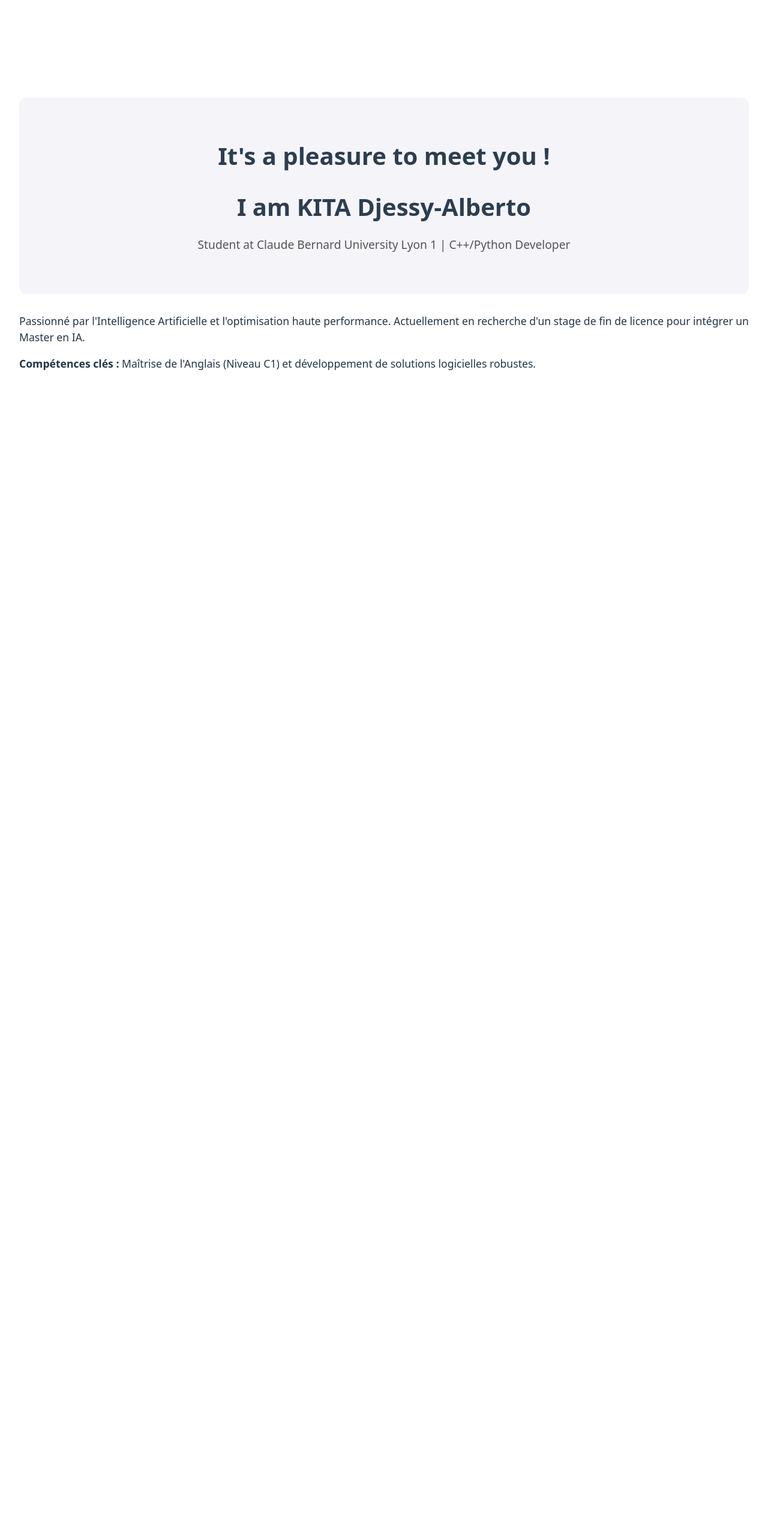
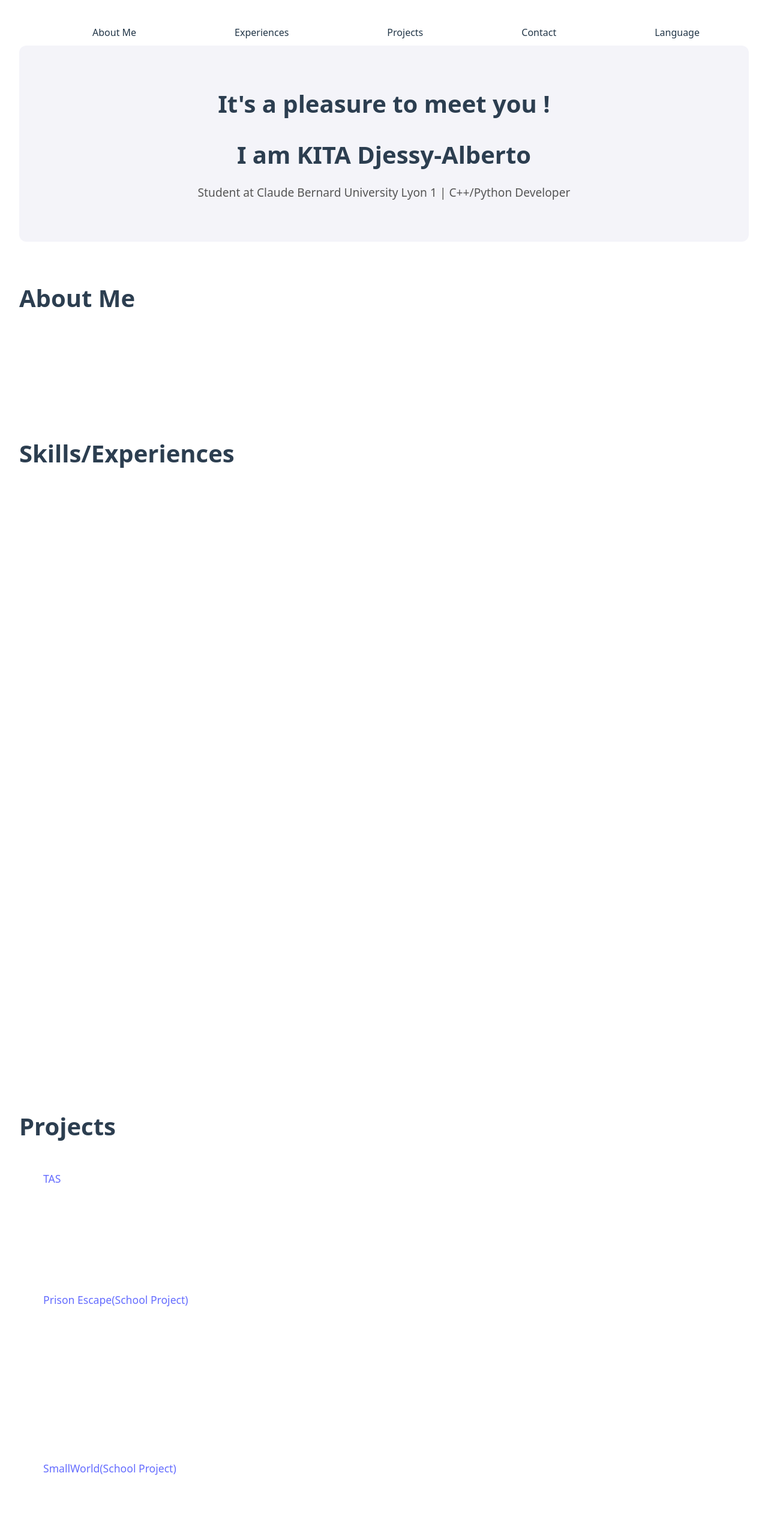
Before and after one commit to kyuubantai/kyuubantai.github.io, a React (Vite) app: page / in a window 1280 px wide. Shown: the top 2566 px of the page at 60% size. Before the commit the page ends 800 px from the top, so only its background shows below. Built offline with nearby package versions, Linux system fonts and the light colour scheme.

Commit message:
avancement html + css

```diff
--- a/src/App.css
+++ b/src/App.css
@@ -5,6 +5,18 @@
   text-align: center;
 }
 
+.navigation ul{
+  display: flex;
+  flex-direction: row;
+  margin: 0;
+  align-items: center;
+}
+
+.navigation li{
+  margin: auto;
+  list-style: none;
+  padding: 10px;
+}
 
 .portfolio-container {
   max-width: 800px;
@@ -40,7 +52,47 @@ h2 {
   color: #555;
 }
 
+.info{
+  text-align: justify;
+  justify-content: space-around;
+  align-items: center;
+}
 .intro {
   font-size: 1.1rem;
   text-align: justify;
+  display: flex;
+  flex-direction: column;
+  justify-content: center;
+  align-items:start;
+  color: white;
 }
+
+.exp{
+   font-size: 1.1rem;
+  text-align: justify;
+  display: flex;
+  flex-direction: column;
+  justify-content: center;
+  align-items:start;
+  color: white;
+}
+
+.work{
+  font-size: 1.1rem;
+  text-align: justify;
+  display: flex;
+  flex-direction: column;
+  justify-content: center;
+  align-items:start;
+  color: white;
+}
+
+.contact{
+  font-size: 1.1rem;
+  text-align: justify;
+  display: flex;
+  flex-direction: column;
+  justify-content: center;
+  align-items:start;
+  color: white;
+}
--- a/src/App.jsx
+++ b/src/App.jsx
@@ -4,6 +4,15 @@ import './App.css'
 function App() {
   return (
       <div>
+        <nav className="navigation">
+          <ul>
+            <li>About Me</li>
+            <li>Experiences</li>
+            <li>Projects</li>
+            <li>Contact</li>
+            <li>Language</li>
+          </ul>
+        </nav>
         <header className="hero-section">
         <h1>It's a pleasure to meet you !</h1>
         <h2>I am KITA Djessy-Alberto</h2>
@@ -11,15 +20,113 @@ function App() {
           Student at Claude Bernard University Lyon 1 | C++/Python Developer
         </p>
       </header>
-      <section className="intro">
+      <section className="info">
+        <article className="intro">
+        <h1>About Me</h1>
         <p>
-          Passionné par l'Intelligence Artificielle et l'optimisation haute performance.
-          Actuellement en recherche d'un stage de fin de licence pour intégrer un Master en IA.
+        Since little, i already have a thing with informatics, my mom said that when i was in kindergarten,
+        when others worked with PCs assigned to us, i was the only one who knew how to work from my teacher's computer station.
+        Later on, this passion was always with me everywhere, in sci-fi movies, books, videogames, Youtube videos or even what's actually
+        happening with ai and its big development.
+        <br></br>
+        Now, i want to be part of this story, gaining skills and experiences to one day, live in this sci-fi world
+        I've always dreamt of since little.
+        <br></br>
+        And if you share the same dream with me, why not walk together in this crazy
+        but amazing journey ?
         </p>
-        <p>
-          <strong>Compétences clés :</strong> Maîtrise de l'Anglais (Niveau C1)  et développement de solutions logicielles robustes.
-        </p>
+        </article>
+        <article className = "exp">
+          <h1>Skills/Experiences</h1>
+          <p>
+            <strong>Programming Languages :</strong>
+            <ul className="prog">
+              <li>C++ : 4/5 </li>
+              <li>Python : 4/5 </li>
+              <li>C# : 4/5 </li>
+              <li>Java : 3/5 </li>
+              <li>Javascript : 2/5 </li>
+              <li>PHP : 3/5</li>
+              <li>CSS : 4/5</li>
+              <li>SQL: 4/5</li>
+              <li>HTML(i know, it's not a programming langage but whatever): 4/5 </li>
+            </ul>
+            <strong>Other Programming Languages (Functional programming essentially)</strong>
+            <ul className="prog2">
+              <li>Scheme:3/5</li>
+              <li>Ocaml: 3/5</li>
+              <li>Prolog: 2/5</li>
+            </ul>
+            <strong>Tools</strong>
+            <ul className="tool">
+              <li>Linux : 3/5</li>
+              <li>Git:3/5</li>
+              <li>MySQL: 4/5</li>
+              <li>phpMyAdmin: 4/5</li>
+              <li>Node: 2/5</li>
+              <li>React: 2/5</li>
+              <li>Unity:4/5</li>
+            </ul>
+            <strong>Soft skills</strong>
+            <ul className="soft">
+              <li>Communication: 5/5</li>
+              <li>Teamwork : 4/5</li>
+              <li>Autonomy : 4/5</li>
+              <li>Customer support : 5/5</li>
+            </ul>
+            <strong>Languages</strong>
+            <ul className="lang">
+              <li>French : 5/5 (native)</li>
+              <li>English : 5/5</li>
+              <li>Spanish : 2/5</li>
+            </ul>
+          </p>
+        </article>
+        <article className="work">
+          <h1>Projects</h1>
+          <strong>Individual Projects</strong>
+          <ul>
+            <li>
+              <a href = 'https://github.com/kyuubantai/TAS-project'>TAS</a>
+              <p>A project built in C++/Python, i was inspired by a Youtube video on Super Mario bros's speedrun and
+                how TAS helped the community to find new glitches and complete the run faster. So i thought why not create one that
+                can help humanity with the same spirit !</p>
+                <strong>Status : Work in progress</strong>
+              </li>
+          </ul>
+          <strong>Contributions in Group/Business Projects</strong>
+          <ul>
+            <li>
+              <a href='https://github.com/Tutur699/projetam2espbelkit'>Prison Escape(School Project)</a>
+              <p>A video game in Unity where players are prisonners or cops and the goal is to escape for one side or capture prisonners for the other side.
+                The purpose of this project was to create an AI enemy and perform the Turing test to the players.
+              </p>
+              <br></br>
+              <strong>My Contribution :</strong>
+              <p>Inventory for the items and AI enemy</p>
+              <strong>Status : Unfinished</strong>
+              </li>
+              <br></br>
+            <li><a href='https://github.com/NumCaps69/ProjetJavaSmallWorld'>SmallWorld(School Project)</a>
+            <p>A game built in Java based on the board game called : "SmallWorld"</p>
+            <strong>My Contribution :</strong>
+            <p>Loop core for the game and counting points</p>
+            </li>
+            <li><a href = 'https://github.com/kyuubantai/l-antagoniste'>L'Antagoniste(School Project)</a>
+            <p>A turn based video game in C++ </p>
+            <strong>My Contribution :</strong>
+            <p>Combat System</p>
+            <strong>Status : Unfinished</strong>
+            </li>
+          </ul>
+        </article>
+        <artcile className="contact">
+          <h1>Contact</h1>
+          <a href="mailto:kitapro@outlook.com">Feel free to contact me !</a>
+        </artcile>
       </section>
+      <footer className="bas">
+      </footer>
       </div>
   )
 }
```
